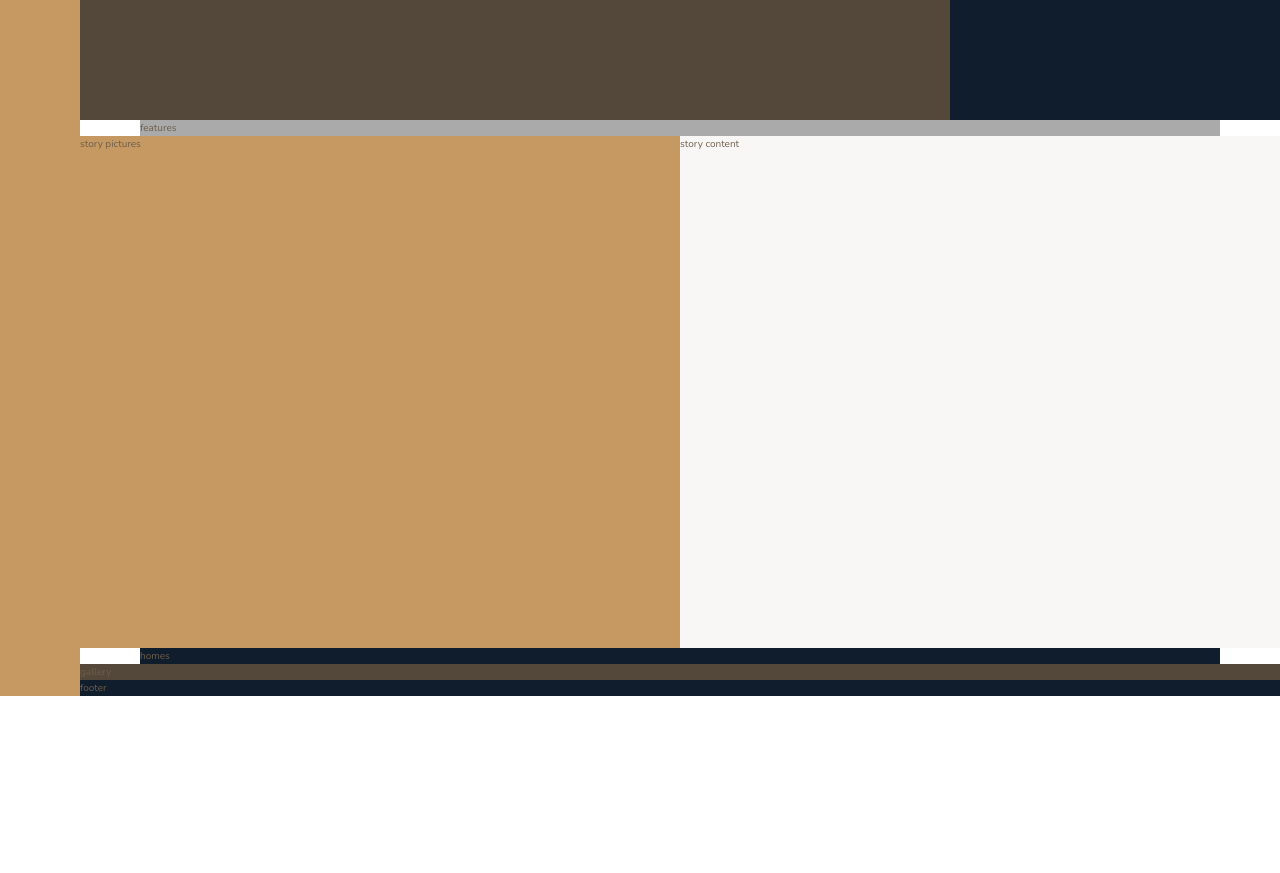
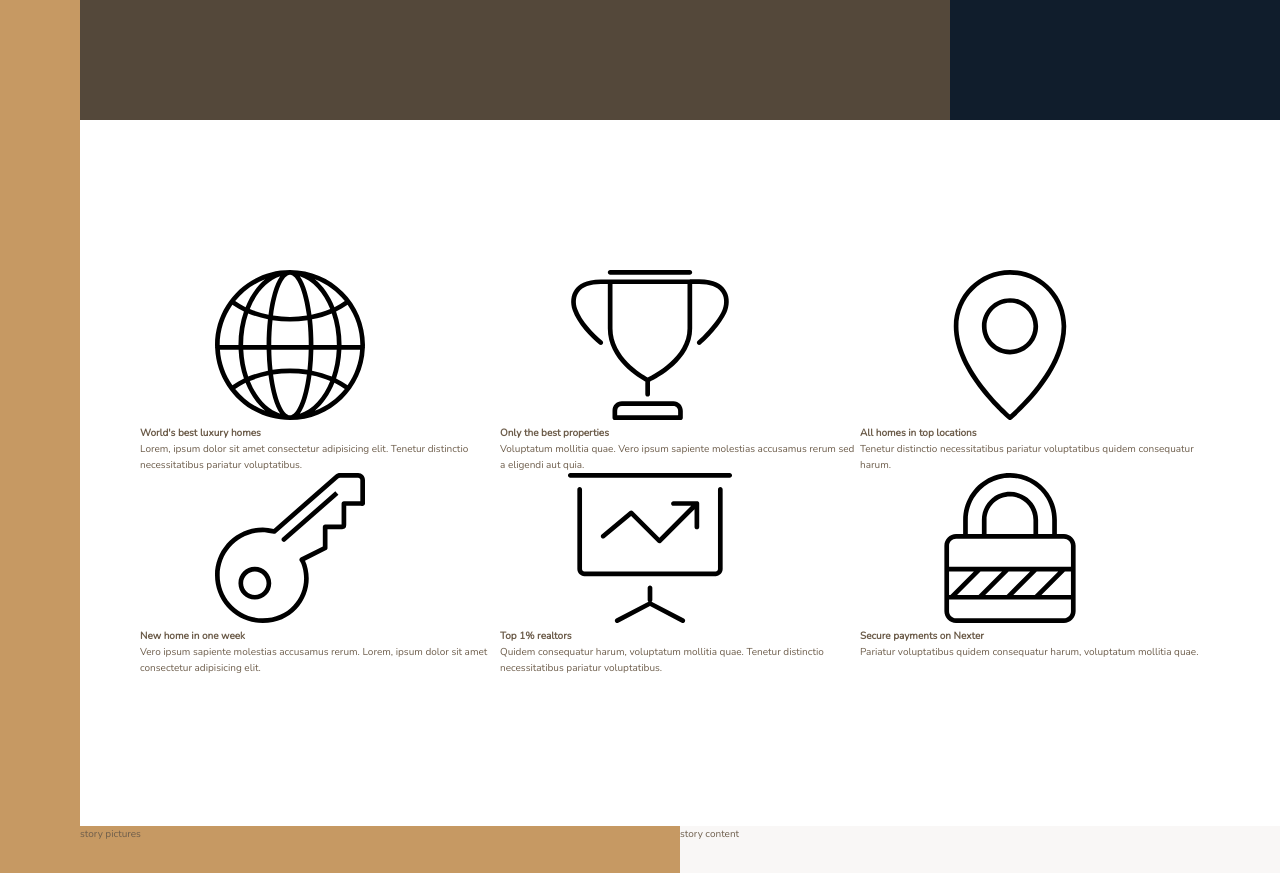
Before and after one commit to Gwynere/nexter, a plain HTML site: page index.html in a window 1280 px wide. Shown: the part 520-1393 px from the top of the page. Before the commit the page ends 1216 px from the top, so only its background shows below. Drawn offline with nearby package versions, Linux system fonts and the light colour scheme.

Commit message:
features part 1

```diff
--- a/css/style.css
+++ b/css/style.css
@@ -56,9 +56,13 @@ body{
     grid-column: col-start 7 / full-end;
 }
 
+/* FEATURES COMPONENT */
 .features{
-    background: var(--grey-light-2);
     grid-column: center-start / center-end;
+    margin: 15rem 0;
+
+    display: grid;
+    grid-template-columns: repeat(3, 1fr);
 }
 
 .story__pictures{
--- a/index.html
+++ b/index.html
@@ -25,7 +25,48 @@
         </div>
 
         <section class="features">
-            features
+            <div class="feature">
+                <svg class="feature__icon">
+                    <use xlink:href="img/sprite.svg#icon-global"></use>
+                </svg>
+                <h4 class="heading-4">World's best luxury homes</h4>
+                <p class="feature__text">Lorem, ipsum dolor sit amet consectetur adipisicing elit. Tenetur distinctio necessitatibus pariatur voluptatibus.</p>
+            </div>
+            <div class="feature">
+                <svg class="feature__icon">
+                    <use xlink:href="img/sprite.svg#icon-trophy"></use>
+                </svg>
+                <h4 class="heading-4">Only the best properties</h4>
+                <p class="feature__text">Voluptatum mollitia quae. Vero ipsum sapiente molestias accusamus rerum sed a eligendi aut quia.</p>
+            </div>
+            <div class="feature">
+                <svg class="feature__icon">
+                    <use xlink:href="img/sprite.svg#icon-map-pin"></use>
+                </svg>
+                <h4 class="heading-4">All homes in top locations</h4>
+                <p class="feature__text">Tenetur distinctio necessitatibus pariatur voluptatibus quidem consequatur harum.</p>
+            </div>
+            <div class="feature">
+                <svg class="feature__icon">
+                    <use xlink:href="img/sprite.svg#icon-key"></use>
+                </svg>
+                <h4 class="heading-4">New home in one week</h4>
+                <p class="feature__text">Vero ipsum sapiente molestias accusamus rerum. Lorem, ipsum dolor sit amet consectetur adipisicing elit.</p>
+            </div>
+            <div class="feature">
+                <svg class="feature__icon">
+                    <use xlink:href="img/sprite.svg#icon-presentation"></use>
+                </svg>
+                <h4 class="heading-4">Top 1% realtors</h4>
+                <p class="feature__text">Quidem consequatur harum, voluptatum mollitia quae. Tenetur distinctio necessitatibus pariatur voluptatibus.</p>
+            </div>
+            <div class="feature">
+                <svg class="feature__icon">
+                    <use xlink:href="img/sprite.svg#icon-lock"></use>
+                </svg>
+                <h4 class="heading-4">Secure payments on Nexter</h4>
+                <p class="feature__text">Pariatur voluptatibus quidem consequatur harum, voluptatum mollitia quae.</p>
+            </div>
         </section>
 
         <div class="story__pictures">
```
